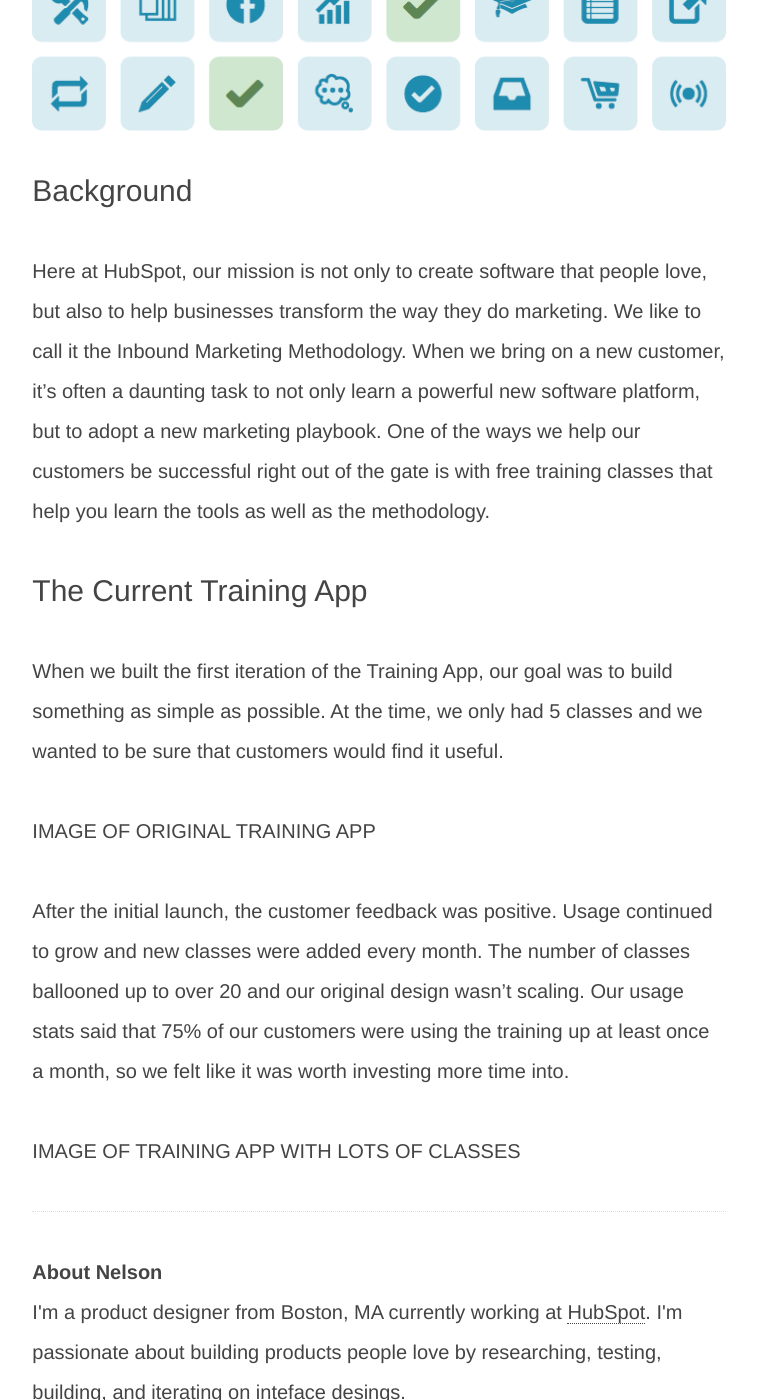
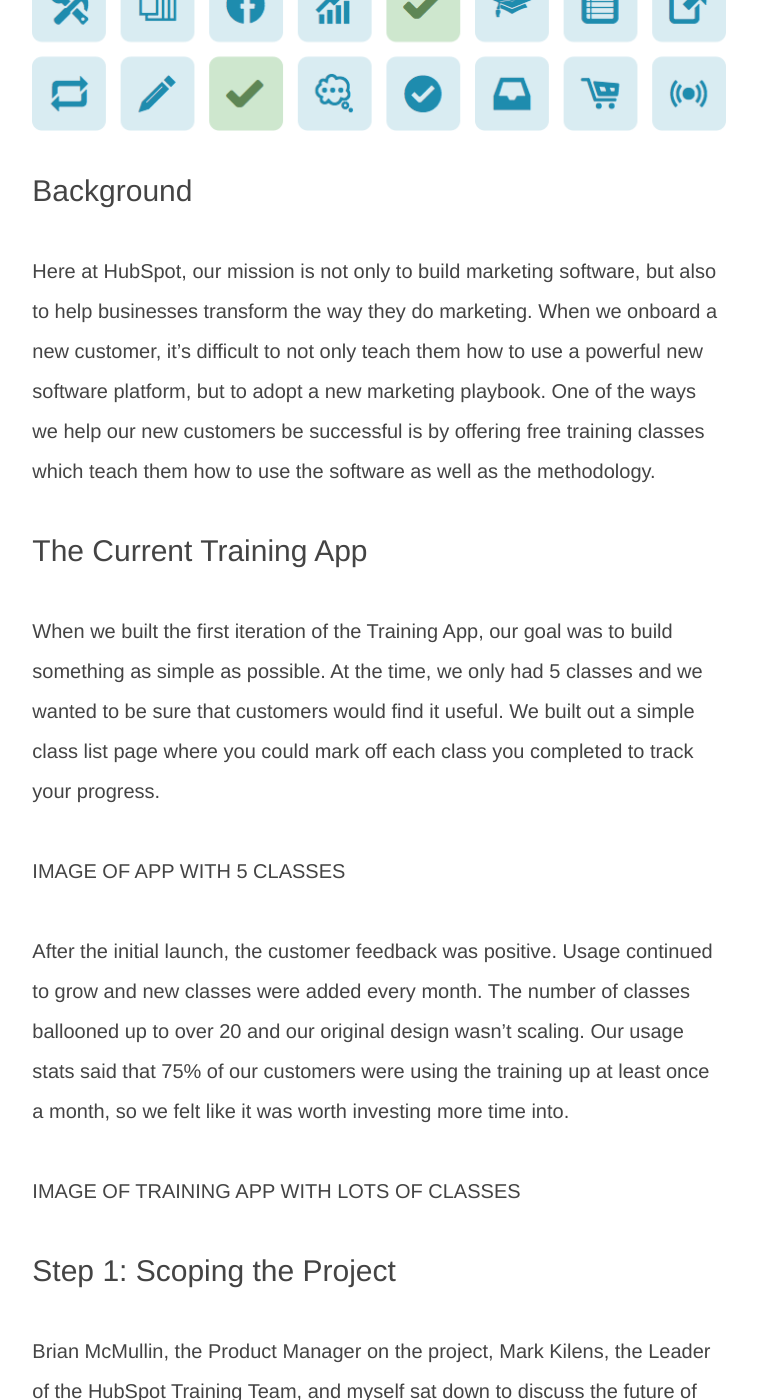
Before and after one commit to gnelsonj/gnelsonj.github.com, a Jekyll site: the page built from training-app.md, in a window 1280 px wide and 1400 px high, scrolled down 406 px. Shown: the whole window, without its empty margins (261-1018 px from the left). Built offline with Jekyll 4.4.1, drawn with Linux system fonts in a browser that asks for light colours; some of the changed text lies outside the part shown.

Commit message:
Adding the latest training app portfolio piece.

```diff
--- a/training-app.md
+++ b/training-app.md
@@ -7,13 +7,26 @@
 <img class="block-image" src="/images/training_app_hero.png" alt="Training Apps">
 
 ## Background
-Here at HubSpot, our mission is not only to create software that people love, but also to help businesses transform the way they do marketing. We like to call it the Inbound Marketing Methodology. When we bring on a new customer, it's often a daunting task to not only learn a powerful new software platform, but to adopt a new marketing playbook. One of the ways we help our customers be successful right out of the gate is with free training classes that help you learn the tools as well as the methodology.
+Here at HubSpot, our mission is not only to build marketing software, but also to help businesses transform the way they do marketing. When we onboard a new customer, it's difficult to not only teach them how to use a powerful new software platform, but to adopt a new marketing playbook. One of the ways we help our new customers be successful is by offering free training classes which teach them how to use the software as well as the methodology.
 
 ## The Current Training App
-When we built the first iteration of the Training App, our goal was to build something as simple as possible. At the time, we only had 5 classes and we wanted to be sure that customers would find it useful.
+When we built the first iteration of the Training App, our goal was to build something as simple as possible. At the time, we only had 5 classes and we wanted to be sure that customers would find it useful. We built out a simple class list page where you could mark off each class you completed to track your progress.
 
-IMAGE OF ORIGINAL TRAINING APP
+IMAGE OF APP WITH 5 CLASSES
 
 After the initial launch, the customer feedback was positive. Usage continued to grow and new classes were added every month. The number of classes ballooned up to over 20 and our original design wasn't scaling. Our usage stats said that 75% of our customers were using the training up at least once a month, so we felt like it was worth investing more time into.
 
 IMAGE OF TRAINING APP WITH LOTS OF CLASSES
+
+## Step 1: Scoping the Project
+
+Brian McMullin, the Product Manager on the project, Mark Kilens, the Leader of the HubSpot Training Team, and myself sat down to discuss the future of the Training App. Instead of organizing the growing number of classes in a single list, we decided to break out related classes into separate training courses. That way, our customers would be able to progress through training in smaller, easily digestible bites. We wanted our customers to feel like they were making progress as well as mastering the skills that they were learning. This would require us to design and build a page which lists all the courses and the progress in each course. We would also need a detail page for each course listing the classes contained in it as well as a description for each class.
+
+## Initial Mockups
+- couldn't have the videos on the detail page
+
+## Design Iteration
+
+## Testing
+
+## Final Product
```
